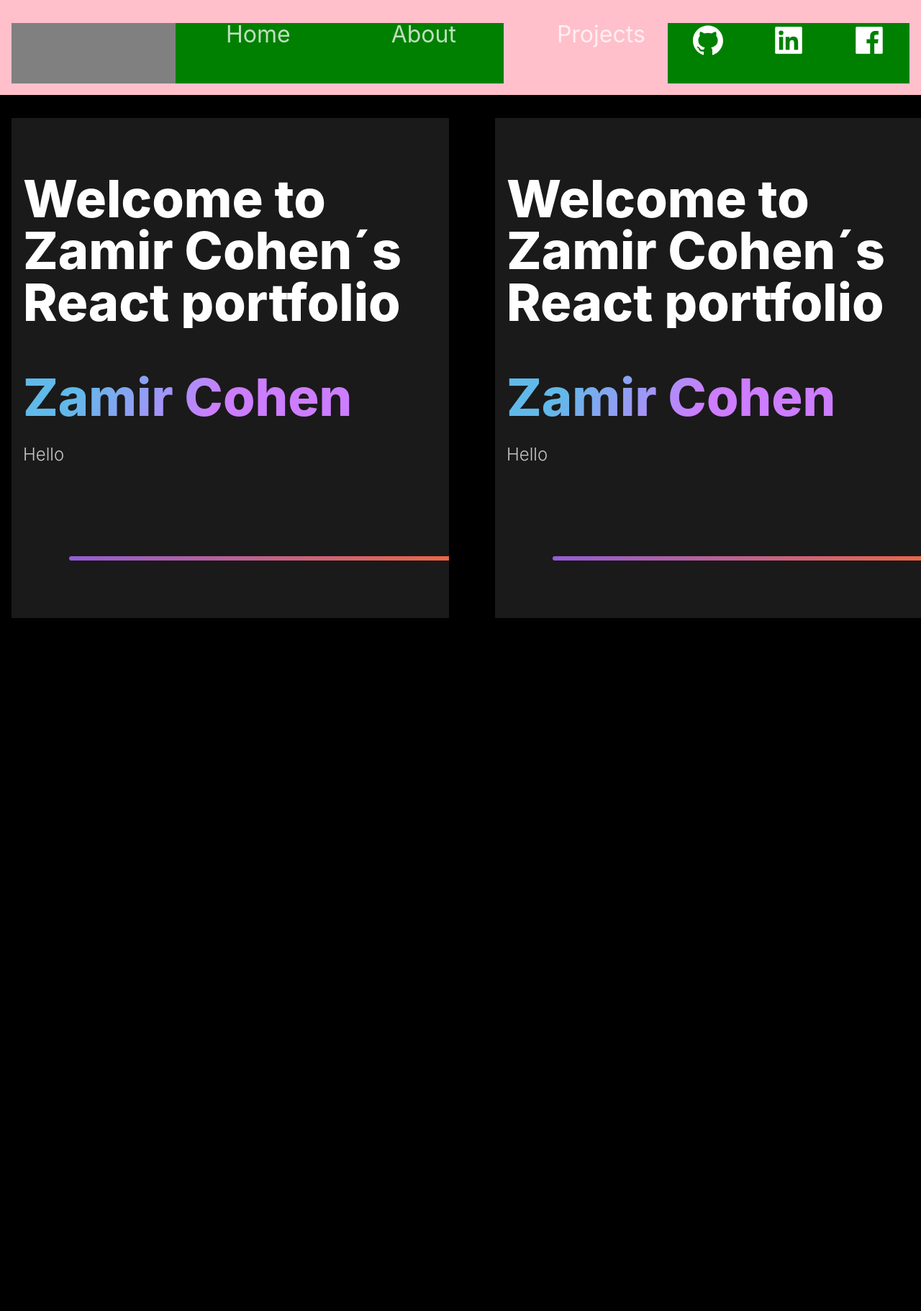
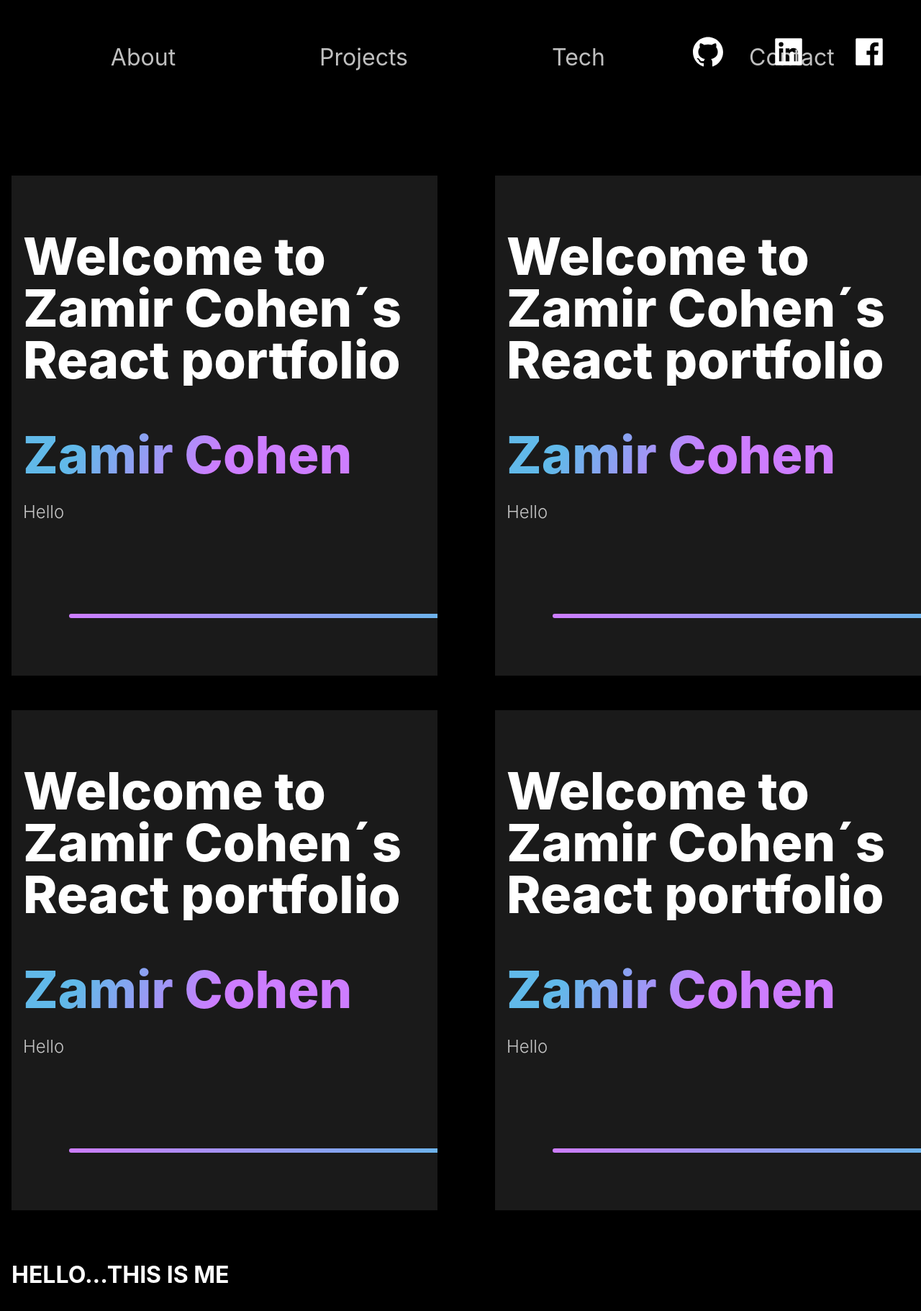
Before and after one commit to zamircohen/react_portfolio, a React (Create React App) app: page / in a window 1280 px wide. Shown: the top 1822 px of the page at 72% size. Before the commit the page ends 875 px from the top, so only its background shows below. Built offline with nearby package versions, Linux system fonts and the light colour scheme.

Commit message:
Added animated-css package

```diff
--- a/package.json
+++ b/package.json
@@ -7,6 +7,7 @@
     "@testing-library/react": "^13.3.0",
     "@testing-library/user-event": "^13.5.0",
     "react": "^18.2.0",
+    "react-animated-css": "^1.2.1",
     "react-dom": "^18.2.0",
     "react-icons": "^4.4.0",
     "react-router-dom": "^6.3.0",
--- a/src/App.js
+++ b/src/App.js
@@ -1,5 +1,6 @@
 import React from 'react';
 import { Routes, Route } from 'react-router-dom';
+import About from './components/About/About';
 import StartPage from './pages/StartPage';
 
 function App() {
@@ -7,9 +8,9 @@ function App() {
     <div>
       <Routes>
         <Route path="/" element={<StartPage/>} />
+        <Route exact path="/about" element={<About/>} />
+        {/* <Route path="*" element={<NoPage />} /> */}
       </Routes>
-        {/* <h1> Hello world! </h1>   */}
-
     </div>
   );
 }
--- /dev/null
+++ b/src/components/About/About.jsx
@@ -0,0 +1,11 @@
+import React from 'react'
+import { Wrapper } from './AboutStyles'
+
+
+export default function About() {
+  return (
+    <Wrapper id="about">
+        <h1>HELLO...THIS IS ME</h1>
+    </Wrapper>
+  )
+}
--- /dev/null
+++ b/src/components/About/AboutStyles.jsx
@@ -0,0 +1,14 @@
+import styled from "styled-components";
+
+export const Wrapper = styled.div`
+    display: grid;
+    grid-template-columns: repeat(2, 100%);
+    grid-template-rows: 1fr;
+    grip-column-gap: 1rem;
+    padding: 1rem;
+    padding-top: 2rem;
+    width: 45%;
+    float: ${(props) => props.right ? "right" : "left" };
+    color: white;
+    // background-color: pink;
+`;
--- a/src/components/Header/HeaderStyles.jsx
+++ b/src/components/Header/HeaderStyles.jsx
@@ -10,8 +10,9 @@ export const Wrapper = styled.div`
     width: 45%;
     float: ${(props) => props.right ? "right" : "left" };
     // background-color: pink;
-
-
+    overflow: hidden;
+    animation: slide 0.5s forwards;
+    animation-delay: 2s;
 `;
 
 export const Section = styled.section`
@@ -53,6 +54,6 @@ export const SectionDivider = styled.div`
   margin-bottom: 25px;
   border-radius: 10px;
   background-color: #fff;
-  background: linear-gradient(270deg, #F46737 0%, #945DD6 100%);
+  background: linear-gradient(270deg, #61B9E9 0%, #CD7DFF 100%);
   margin: 4rem;
 `
--- a/src/components/NavBar/NavBar.jsx
+++ b/src/components/NavBar/NavBar.jsx
@@ -23,13 +23,18 @@ export default function Header() {
                 </Link>
             </li>
             <li>
-                <Link style={{textDecoration: 'none'}} to="#about">
+                <Link smooth to={{pathname: "/", hash:"about"}} style={{textDecoration: 'none'}}>
                     <NavLink> About </NavLink>
                 </Link>
             </li>
             <li>
                 <Link style={{textDecoration: 'none'}} to="#projects">
                     <NavLink> Projects </NavLink>
+                </Link>
+            </li>
+            <li>
+                <Link style={{textDecoration: 'none'}} to="#tech">
+                    <NavLink> Tech </NavLink>
                 </Link>
             </li>
             <li>
--- a/src/components/NavBar/NavBarStyles.jsx
+++ b/src/components/NavBar/NavBarStyles.jsx
@@ -3,12 +3,10 @@ import styled from "styled-components"
 
 export const Wrapper = styled.div`
     display: grid;
-    grid-template-columns: repeat(5, 1fr);
-    grid-template-rows: 1fr;
-    grip-column-gap: 2rem;
+    grid-template-columns: 1fr 4fr 2fr;
+    gap: 2rem;
     padding: 1rem;
-    padding-top: 2rem;
-    background-color: pink;
+    max-width: 100%;
 `;
 
 export const Span = styled.span`
@@ -16,36 +14,36 @@ export const Span = styled.span`
 `;
 
 export const Div1 = styled.div`
-    grid-area: 1 / 1 / 2 / 2;
+    grid-area: 1 / 1 / 1 / 1;
     display: flex;
-    flex-direction: row;
     align-content: center;
+    justify-content: center;
     list-style: none;
-    background-color: gray;
 `;
 
 export const Div2 = styled.div`
-    grid-area: 1 / 2 / 2 / 4;
+    grid-area: 1 / 2 / 1 / 4;
     display: flex;
     align-content: space-around;
+    justify-content: center;
     list-style: none;
-    background-color: green;
 `;
 
 export const Div3 = styled.div`
-    grid-area: 1 / 5 / 2 / 6;
+    grid-area: 1 / 5 / 1 / 6;
     display: flex;
     flex-direction: row;
     align-content: space-around;
+    justify-content: center;
     list-style: none;
-    background-color: green;
 `;
 
 export const NavLink = styled.a`
     font-size: 2rem;
+    display: inline-block;
     line-height: 32px;
-    padding-right: 70px;
-    padding-left: 70px;
+    padding: 100px;
+    padding-top: 3rem;
     color: rgba(255, 255, 255, 0.75);
     transition: 0.4s ease;
 
@@ -61,7 +59,7 @@ export const SocialIcons = styled.a`
     color: white;
     border-radius: 50px;
     padding: 2rem;
-    padding-top: 0;
+    padding-top: 2rem;
 
     &:hover {
         transform: scale(1.2);
--- a/src/pages/StartPage.jsx
+++ b/src/pages/StartPage.jsx
@@ -1,6 +1,7 @@
 import React from 'react'
 import NavBar from '../components/NavBar/NavBar'
 import Header from '../components/Header/Header'
+import About from '../components/About/About'
 
 
 export default function StartPage() {
@@ -10,6 +11,10 @@ export default function StartPage() {
 
         <Header />
 
+        <Header />
+
+        <About />
+
 
     </div>
   )
```
Also changed, not shown: src/components/Animations/Animate.jsx (added, +7 -0 lines), 1 other file (tests, documents, lock files or other folders).
